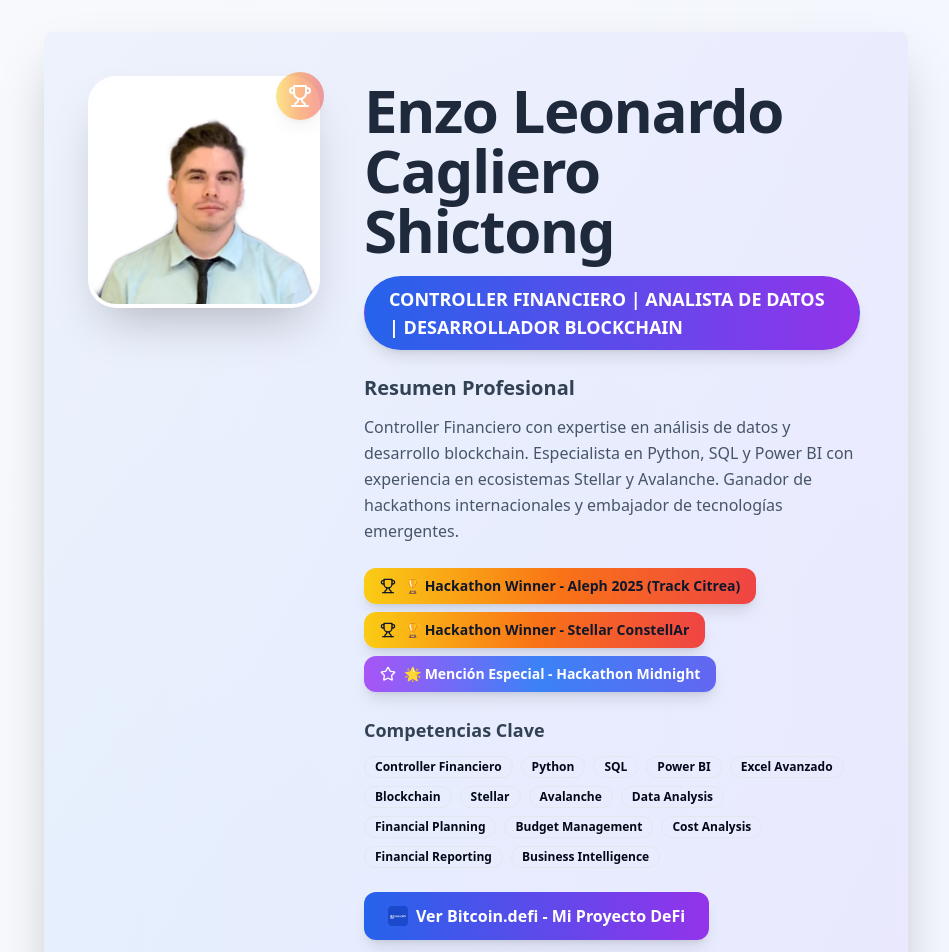
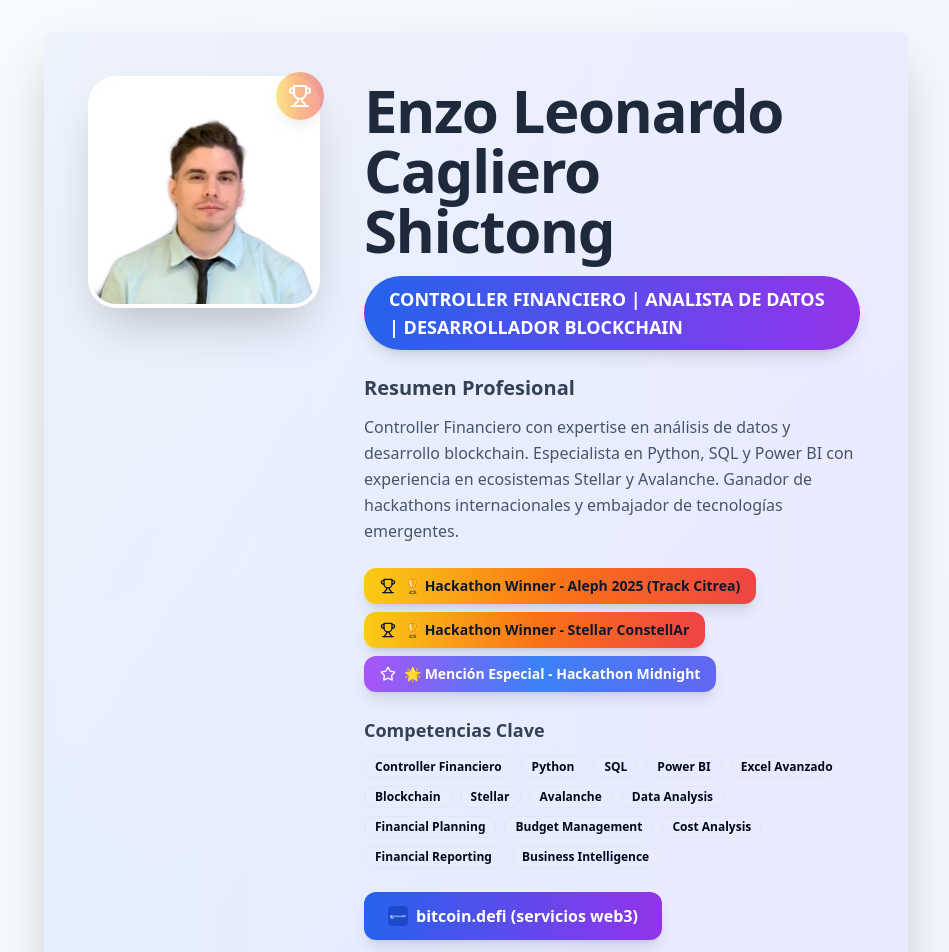
Before and after one commit to leocagli/cagli-cv-resume, a React (Vite) app: page / in a window 1280 px wide. Shown: the top 952 px of the page, without its empty margins (164-1113 px from the left). Built offline with nearby package versions, Linux system fonts and the light colour scheme.

Commit message:
Update personal brand link

```diff
--- a/src/components/ProfileHeader.tsx
+++ b/src/components/ProfileHeader.tsx
@@ -99,7 +99,7 @@ const ProfileHeader = () => {
                     alt="Bitcoin.defi"
                     className="w-5 h-5 rounded"
                   />
-                  Ver Bitcoin.defi - Mi Proyecto DeFi
+                  bitcoin.defi (servicios web3)
                 </a>
               </div>
 
```
